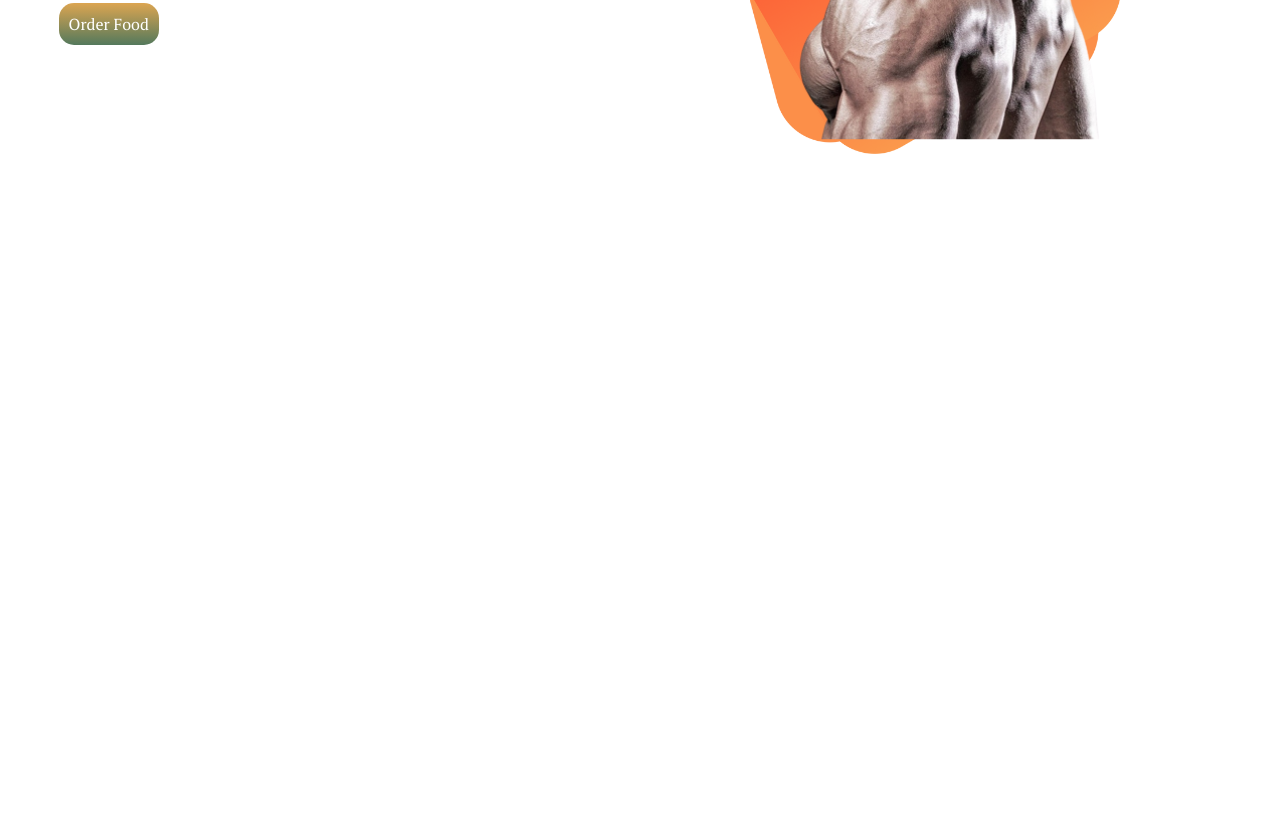
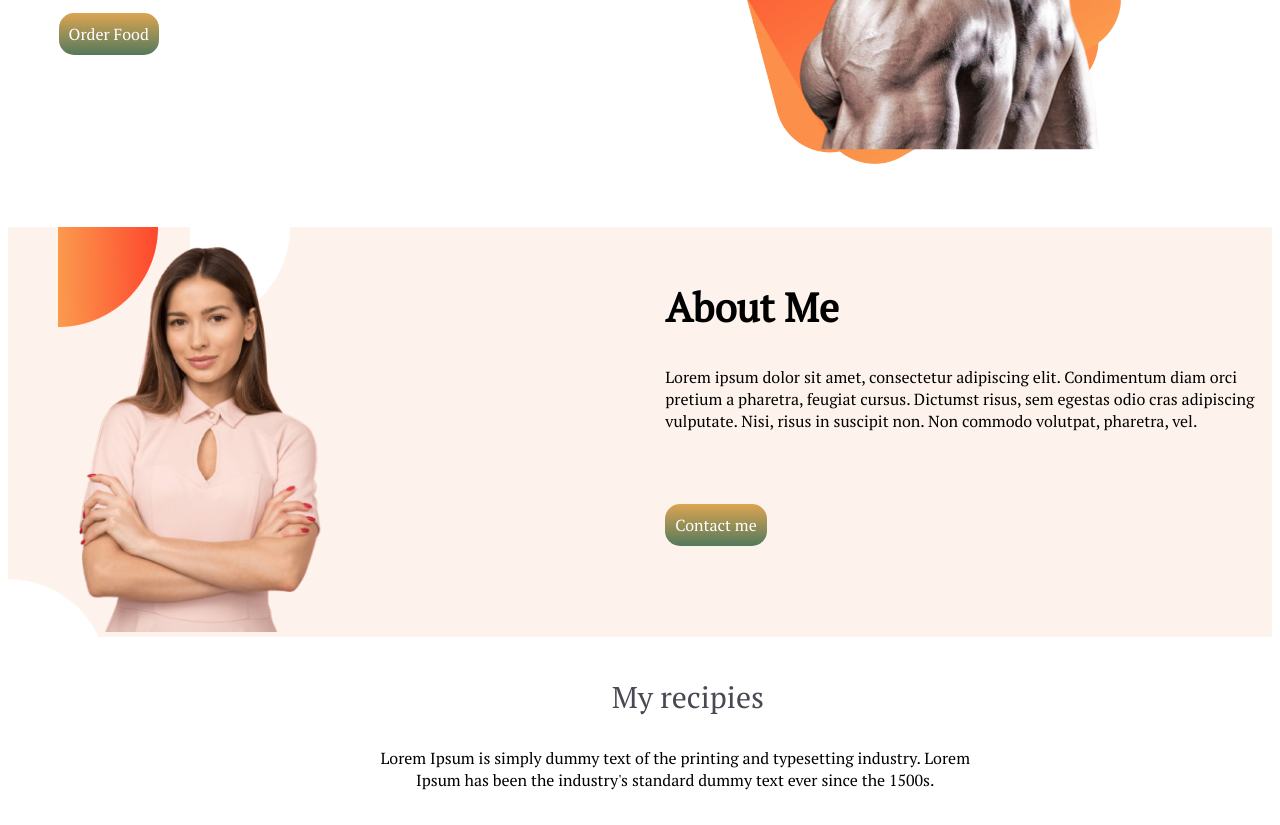
Before and after one commit to JarifMahfuz/healthy-day, a plain HTML site: page index.html in a window 1280 px wide. Shown: the part 358-1183 px from the top of the page. Before the commit the page ends 800 px from the top, so only its background shows below. Drawn offline with Linux system fonts and the light colour scheme.

Commit message:
reciepc added

```diff
--- a/index.html
+++ b/index.html
@@ -29,6 +29,29 @@
             <img src="images/Jarif Mahfuz.png" alt="">
         </div>
     </section>
+
+    <section class="contac">
+        <div class="half-width">
+            <img class="female-img" src="images/female/Person Image.png" alt="">
+        </div>
+        <div class="half-width">
+            <h2>About Me</h2>
+            <p>
+                Lorem ipsum dolor sit amet, consectetur adipiscing elit. Condimentum diam orci pretium a pharetra,
+                feugiat cursus. Dictumst risus, sem egestas odio cras adipiscing vulputate. Nisi, risus in suscipit non.
+                Non commodo volutpat, pharetra, vel.
+            </p> <br><br><br>
+            <a class="link-button" target="_blank"
+                href="https://www.bdtradeinfo.com/yp-data/gym-gymnasium-center">Contact me</a>
+        </div>
+    </section>
+    <div class="recipies">
+        <h3 id="my-h3">My recipies</h3>
+        <p>
+            Lorem Ipsum is simply dummy text of the printing and typesetting industry. Lorem Ipsum has been the
+            industry's standard dummy text ever since the 1500s.
+        </p>
+    </div>
 </body>
 
 </html>
--- a/style.css
+++ b/style.css
@@ -8,12 +8,16 @@ body {
 section {
     display: flex;
     padding-left: 4%;
-    margin-top: 30px;
+    margin-top: 40px;
 }
 
 h1 {
     font-size: 50px;
     text-align: start;
+}
+
+h2 {
+    font-size: 40px;
 }
 
 span {
@@ -24,6 +28,11 @@ span {
     width: 50%;
 }
 
+.female-img {
+    width: 40%;
+    padding-left: 20px;
+}
+
 .link-button {
     background-image: linear-gradient(rgb(220, 165, 81), rgb(84, 121, 92));
     color: white;
@@ -31,3 +40,26 @@ span {
     padding: 10px;
     border-radius: 15px;
 }
+
+.contac {
+    background-image: url(images/shapes/7.png);
+    background-repeat: no-repeat;
+    padding-top: 20px;
+
+}
+
+.recipies {
+    text-align: center;
+    width: 50%;
+    padding: 10px;
+    margin-left: 27%;
+}
+
+#my-h3 {
+    width: 50%;
+    font-weight: 400;
+    font-size: 30px;
+    margin-left: 27%;
+    color: rgb(73, 73, 84);
+
+}
```
